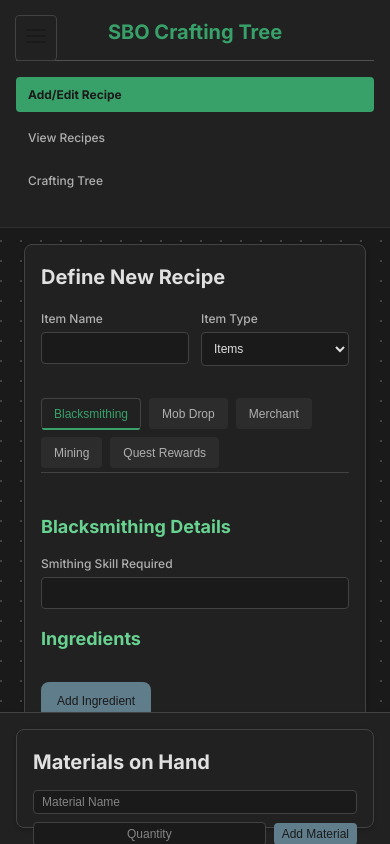
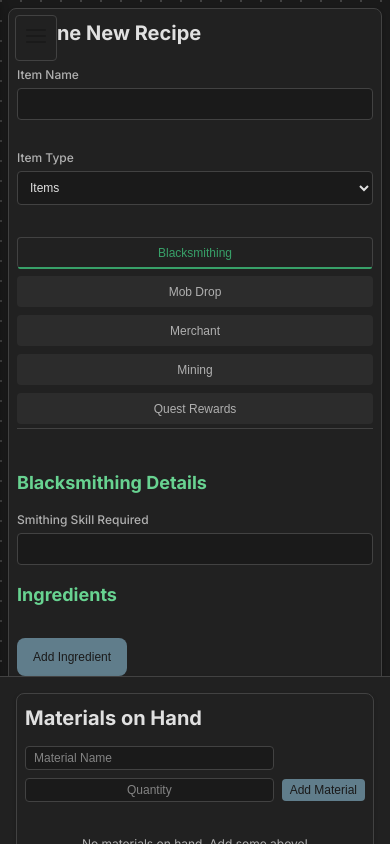
Before and after one commit to arcpsy/sbo-craft-v1, a React (Vite) app: page /add-edit-recipe in a window 390 px wide. Built offline with nearby package versions, Linux system fonts and the light colour scheme.

Commit message:
refactor(ui): keana search filter removed padding

```diff
--- a/src/App.tsx
+++ b/src/App.tsx
@@ -1,4 +1,4 @@
-import React, { useRef } from 'react';
+import React, { useRef, useState } from 'react';
 import { BrowserRouter, Routes, Route, Navigate } from 'react-router-dom';
 import RecipeForm from './components/RecipeForm/RecipeForm';
 import RecipeList from './components/RecipeList/RecipeList';
@@ -15,6 +15,11 @@ function App() {
   const { recipes, setRecipes } = useRecipeStore();
   const { ownedMaterials, setOwnedMaterials } = useOwnedMaterialsStore();
   const fileInputRef = useRef<HTMLInputElement>(null);
+  const [isSidebarVisible, setIsSidebarVisible] = useState(true);
+
+  const toggleSidebar = () => {
+    setIsSidebarVisible(!isSidebarVisible);
+  };
 
   const handleExport = () => {
     try {
@@ -145,9 +150,13 @@ function App() {
           onImportRecipes={handleImportClick}
           fileInputRef={fileInputRef}
           onImportFileChange={handleImport}
+          isSidebarVisible={isSidebarVisible}
+          toggleSidebar={toggleSidebar}
         />
 
-        <div className='main-content scrollbar-custom'>
+        <div
+          className={`main-content scrollbar-custom ${!isSidebarVisible ? 'main-content-expanded' : ''}`}
+        >
           {/* Removed main-content-header */}
           <Routes>
             <Route
--- a/src/components/CraftingTreeViewer/CraftingTreeViewer.css
+++ b/src/components/CraftingTreeViewer/CraftingTreeViewer.css
@@ -10,6 +10,25 @@
   gap: var(--spacing-md); /* Adjust as needed for spacing between elements */
   align-items: flex-end; /* Align items to the bottom */
   margin-bottom: var(--spacing-md); /* Add some space below the row */
+}
+
+@media (max-width: 768px) {
+  .crafting-options-row {
+    flex-direction: column;
+    align-items: stretch;
+    gap: var(--spacing-sm);
+  }
+
+  .crafting-options-row .form-group:first-child,
+  .crafting-options-row .form-group:last-child {
+    flex: none;
+    max-width: none;
+  }
+
+  .crafting-tree-display,
+  .remaining-materials-tree-display {
+    overflow-x: auto;
+  }
 }
 
 .crafting-options-row .form-group {
--- a/src/components/OwnedMaterials/OwnedMaterials.css
+++ b/src/components/OwnedMaterials/OwnedMaterials.css
@@ -13,6 +13,52 @@
   gap: var(--spacing-xs); /* Smaller gap */
   margin-bottom: var(--spacing-sm); /* Smaller margin */
   align-items: center;
+}
+
+@media (max-width: 768px) {
+  .add-material-form {
+    grid-template-columns: 1fr; /* Stack columns on small screens */
+    grid-template-rows: auto auto auto; /* Adjust rows for stacking */
+  }
+
+  .add-material-form input[type='text'] {
+    grid-column: 1 / -1;
+    grid-row: 1;
+  }
+
+  .add-material-form input[type='number'] {
+    grid-column: 1 / -1;
+    grid-row: 2;
+    text-align: left;
+  }
+
+  .add-material-form button {
+    grid-column: 1 / -1;
+    grid-row: 3;
+    width: 100%;
+  }
+
+  .owned-material-item {
+    flex-direction: column;
+    align-items: flex-start;
+    gap: var(--spacing-xxs);
+    padding: var(--spacing-xxs) var(--spacing-xs);
+  }
+
+  .owned-material-item span {
+    white-space: normal;
+    word-break: break-word;
+    margin-right: 0;
+  }
+
+  .material-actions {
+    width: 100%;
+    justify-content: flex-end;
+  }
+
+  .material-actions input {
+    width: 80px; /* Adjust width for better mobile usability */
+  }
 }
 
 .add-material-form input[type='text'],
--- a/src/components/RecipeForm/RecipeForm.css
+++ b/src/components/RecipeForm/RecipeForm.css
@@ -10,6 +10,42 @@
   grid-template-columns: 1fr 1fr;
   gap: var(--spacing-sm); /* Smaller gap */
   margin-bottom: var(--spacing-md); /* Adjusted for compactness */
+}
+
+@media (max-width: 768px) {
+  .form-grid {
+    grid-template-columns: 1fr;
+  }
+
+  .tabs {
+    flex-direction: column;
+    align-items: stretch;
+  }
+
+  .tabs button {
+    width: 100%;
+    text-align: center;
+  }
+
+  .ingredient-item,
+  .mob-source-item {
+    flex-direction: column;
+    align-items: stretch;
+  }
+
+  .ingredient-item input[name='quantity'] {
+    width: 100%;
+  }
+
+  .form-actions {
+    flex-direction: column;
+    gap: var(--spacing-sm);
+  }
+
+  .form-actions .submit-btn,
+  .cancel-btn {
+    width: 100%;
+  }
 }
 
 .form-group label {
--- a/src/components/Sidebar/Sidebar.css
+++ b/src/components/Sidebar/Sidebar.css
@@ -140,6 +140,28 @@
   /* Specific styles for export button if needed */
 }
 
+.sidebar {
+  position: fixed;
+  top: 0;
+  left: 0;
+  width: 216px; /* Fixed width for the sidebar, divisible by 4 */
+  background-color: var(--color-background-card);
+  color: var(--color-text-light);
+  padding: var(--spacing-md);
+  box-shadow: var(--box-shadow-sm);
+  height: 100dvh;
+  overflow-y: auto; /* Scroll if sidebar content is long */
+  display: flex;
+  flex-direction: column;
+  z-index: 1000;
+  border-right: 1px solid var(--color-border);
+  transition: transform 0.3s ease-in-out;
+}
+
+.sidebar.hidden {
+  transform: translateX(-100%);
+}
+
 .sidebar-toggle {
   display: none;
   position: fixed;
@@ -154,17 +176,38 @@
 }
 
 .footer-top-message {
-  font-size: var(--font-size-sm);
+  font-size: var(--font-size-xs);
   color: var(--color-text-muted);
-  margin-bottom: var(--spacing-xs);
-  text-align: center;
+  opacity: 0.6;
+  margin: 0;
 }
 
-.footer-bottom-message {
-  font-size: var(--font-size-xs);
-  color: var(--color-text-muted);
-  margin-top: var(--spacing-xs);
-  text-align: center;
+.special-name {
+  font-size: var(--font-size-sm); /* Larger font size */
+  font-weight: var(--font-weight-bold);
+  background: linear-gradient(
+    90deg,
+    var(--color-primary-light),
+    var(--color-secondary),
+    #84ffff,
+    /* Cyan accent */ var(--color-primary-light)
+  );
+  background-size: 150% auto;
+  color: transparent;
+  background-clip: text;
+  -webkit-background-clip: text;
+  animation: subtle-shimmer 4s linear infinite;
+}
+
+.heart-container svg {
+  font-size: 0.8em; /* Larger heart */
+  color: var(--color-primary);
+  transition: transform 0.3s ease;
+  overflow: visible;
+}
+
+.heart-container:hover svg {
+  transform: scale(1.2);
 }
 
 @media (max-width: 768px) {
@@ -173,15 +216,40 @@
   }
 
   .sidebar {
-    width: 100%;
-    height: auto;
-    position: static;
-    box-shadow: none;
-    border-right: none;
-    border-bottom: 1px solid var(--color-border-dark); /* Darker border for consistency */
+    width: 80%; /* Adjust width for mobile */
+    max-width: 300px; /* Max width for sidebar on mobile */
+    height: 100vh;
+    position: fixed;
+    top: 0;
+    left: 0;
+    box-shadow: var(--box-shadow-md);
+    border-right: 1px solid var(--color-border-dark);
+    transform: translateX(-100%);
   }
 
   .sidebar.hidden {
-    display: none;
+    transform: translateX(0%);
+  }
+
+  .sidebar-header .app-title {
+    font-size: var(--font-size-md);
+  }
+
+  .sidebar-nav a {
+    font-size: var(--font-size-sm);
+  }
+
+  .sidebar-button {
+    font-size: var(--font-size-sm);
+  }
+
+  .sidebar-footer {
+    padding: var(--spacing-sm);
+  }
+
+  .footer-top-message,
+  .footer-bottom-message {
+    display: flex;
+    align-items: center;
   }
 }
--- a/src/components/Sidebar/Sidebar.tsx
+++ b/src/components/Sidebar/Sidebar.tsx
@@ -8,6 +8,8 @@ interface SidebarProps {
   onImportRecipes: () => void;
   fileInputRef: React.RefObject<HTMLInputElement | null>;
   onImportFileChange: (event: React.ChangeEvent<HTMLInputElement>) => void;
+  isSidebarVisible: boolean;
+  toggleSidebar: () => void;
 }
 
 const Sidebar: React.FC<SidebarProps> = ({
@@ -15,13 +17,10 @@ const Sidebar: React.FC<SidebarProps> = ({
   onImportRecipes,
   fileInputRef,
   onImportFileChange,
+  isSidebarVisible,
+  toggleSidebar,
 }) => {
   const location = useLocation();
-  const [isSidebarVisible, setSidebarVisible] = useState(true);
-
-  const toggleSidebar = () => {
-    setSidebarVisible(!isSidebarVisible);
-  };
 
   return (
     <>
--- a/src/styles/global.css
+++ b/src/styles/global.css
@@ -14,7 +14,6 @@ body {
 
 body {
   font-family: 'Inter', sans-serif;
-  overflow: hidden;
   background-color: var(--color-background-app);
   color: var(--color-text-light);
   line-height: 1.6;
--- a/src/styles/layout.css
+++ b/src/styles/layout.css
@@ -23,6 +23,11 @@
   flex-direction: column;
   z-index: 1000;
   border-right: 1px solid var(--color-border);
+  transition: transform 0.3s ease-in-out;
+}
+
+.sidebar.hidden {
+  transform: translateX(-100%);
 }
 
 .main-content {
@@ -34,6 +39,11 @@
   flex-direction: column;
   height: 100dvh;
   overflow-y: auto;
+  transition: margin-left 0.3s ease-in-out;
+}
+
+.main-content.main-content-expanded {
+  margin-left: 0;
 }
 
 .right-sidebar {
@@ -53,51 +63,23 @@
   border-left: 1px solid var(--color-border);
 }
 
-.recipe-form-container {
+.recipe-form-container,
+.recipe-list-container,
+.crafting-tree-viewer-container,
+.owned-materials-section {
   padding: var(--spacing-md);
-  flex-grow: 1;
+  border: 1px solid var(--color-border);
+  border-radius: var(--border-radius-md);
+  background-color: var(--color-background-card);
   display: flex;
   flex-direction: column;
+  flex-grow: 1;
 }
 
-.recipe-list-container {
-  background-color: var(--color-background-card);
-  border-radius: var(--border-radius-md);
-  padding: var(--spacing-md);
-  border: 1px solid var(--color-border);
-  display: flex;
-  flex-direction: column;
-  flex-grow: 1; /* Allow it to grow within main content */
-}
-
-.crafting-tree-viewer-container {
-  background-color: var(--color-background-card);
-  border-radius: var(--border-radius-md);
-  padding: var(--spacing-md);
-  border: 1px solid var(--color-border);
-  flex-grow: 1; /* Allow it to grow within viewer-row */
-  display: flex; /* Make it a flex container */
-  flex-direction: column; /* Stack its children vertically */
-}
-
-.owned-materials-section {
-  padding: var(--spacing-md); /* Divisible by 4 */
-  border: 1px solid var(--color-border);
-  border-radius: var(--border-radius-md); /* Divisible by 4 */
-  background-color: var(--color-background-card);
-  height: 100%;
-  display: flex;
-  flex-direction: column;
-}
-
-@media (max-width: 768px) {
-  .App {
-    flex-direction: column;
-  }
-
+/* Media Queries */
+@media (max-width: 1024px) {
   .main-content {
-    margin-left: 0;
-    margin-right: 0;
+    margin-right: 0; /* Remove right margin for smaller desktops/laptops */
   }
 
   .right-sidebar {
@@ -108,3 +90,48 @@
     border-top: 1px solid var(--color-border);
   }
 }
+
+@media (max-width: 768px) {
+  .App {
+    flex-direction: column;
+  }
+
+  .sidebar {
+    width: 100%;
+    height: auto;
+    position: static;
+    box-shadow: none;
+    border-right: none;
+    border-bottom: 1px solid var(--color-border-dark);
+  }
+
+  .main-content {
+    margin-left: 0;
+    margin-right: 0;
+    padding: var(--spacing-sm);
+  }
+
+  .recipe-form-container,
+  .recipe-list-container,
+  .crafting-tree-viewer-container,
+  .owned-materials-section {
+    padding: var(--spacing-sm);
+  }
+}
+
+@media (max-width: 480px) {
+  .main-content {
+    padding: var(--spacing-xs);
+  }
+
+  .recipe-form-container,
+  .recipe-list-container,
+  .crafting-tree-viewer-container,
+  .owned-materials-section {
+    padding: var(--spacing-xs);
+  }
+
+  .sidebar {
+    padding: var(--spacing-xs);
+  }
+}
```
Also changed, not shown: src/components/RecipeList/RecipeList.css (+46 -60 lines).
